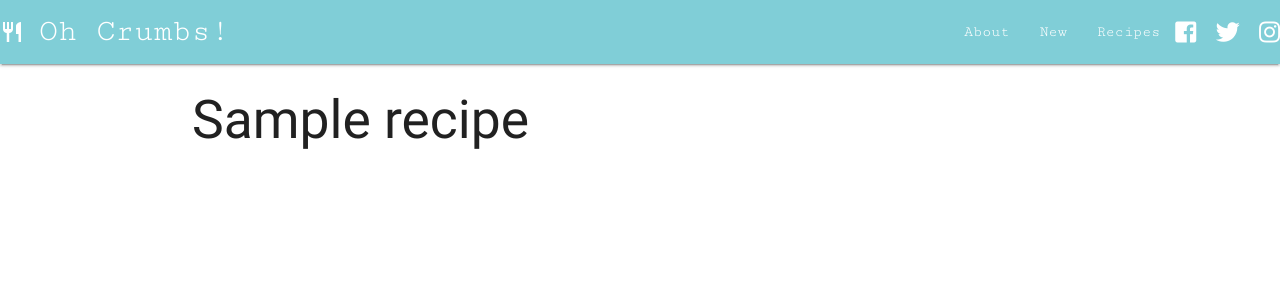
After one commit to stellaexp/data-centric-development-project, a Flask app: page /recipe_index in a window 1280 px wide. The commit adds this page. Shown: the top 300 px of the page. Run offline with Flask 2, Linux system fonts and the light colour scheme; a database or web service that is not in the repository returns one stand-in record (values such as "Sample title"); some libraries are stand-ins or nearby versions.

Commit message:
add recipe index page decorator and template

```diff
--- a/app.py
+++ b/app.py
@@ -40,10 +40,16 @@ def about_page():
     return render_template("about.html")
 
 
-@app.route('/get_recipes')
+"""@app.route('/get_recipes')
 def get_recipes():
     recipe = mongo.db.recipe.find()
-    return render_template("recipes.html", recipe=recipe)
+    return render_template("recipes.html", recipe=recipe)"""
+
+
+@app.route('/recipe_index')
+def recipe_index():
+    recipe = mongo.db.recipe.find()
+    return render_template("recipeindex.html", recipe=recipe)
 
 
 @app.route('/add_recipe')
--- a/templates/base.html
+++ b/templates/base.html
@@ -19,7 +19,7 @@
         <ul id="navbar" class="right hide-on-med-and-down navbar-fixed">
           <li><a href="about_page">About</a></li>
           <li><a href="add_recipe">New</a></li>
-          <li><a href="get_recipes">Recipes</a></li>
+          <li><a href="recipe_index">Recipes</a></li>
           <i class="fab fa-facebook-square" a href="www.facebook.com/"></i>
           <i class="fab fa-twitter" href="https://twitter.com/"></i>
           <i class="fab fa-instagram" href="https://instagram.com/"></i>
--- /dev/null
+++ b/templates/recipeindex.html
@@ -0,0 +1,13 @@
+{% extends 'base.html' %}
+{% block content %}
+
+<div class="container">
+
+    {% for item in recipe %}
+        <h2>{{item.recipe_name}}</h2>
+
+    {% endfor %}
+
+</div>
+
+{% endblock %}
```
